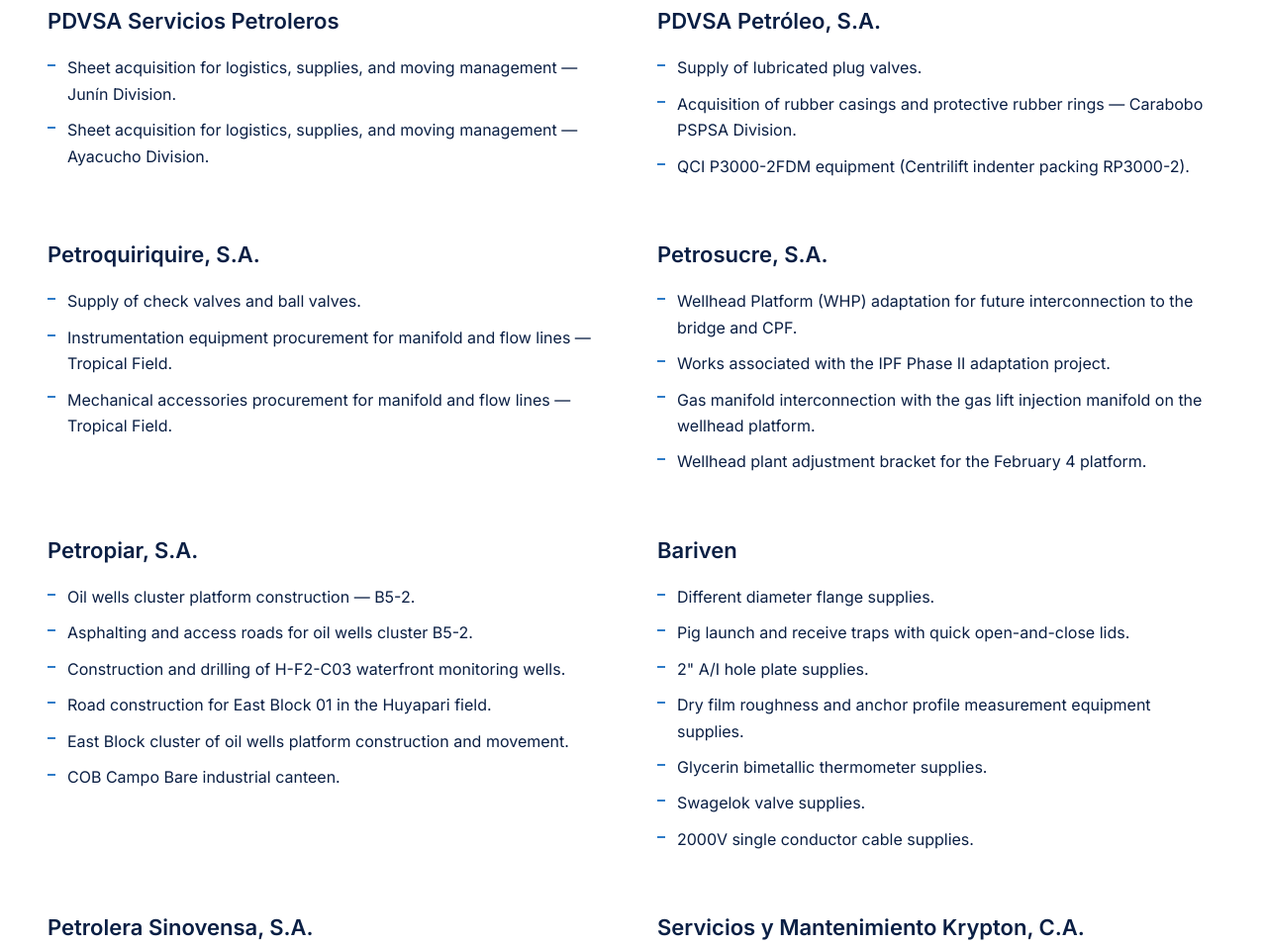
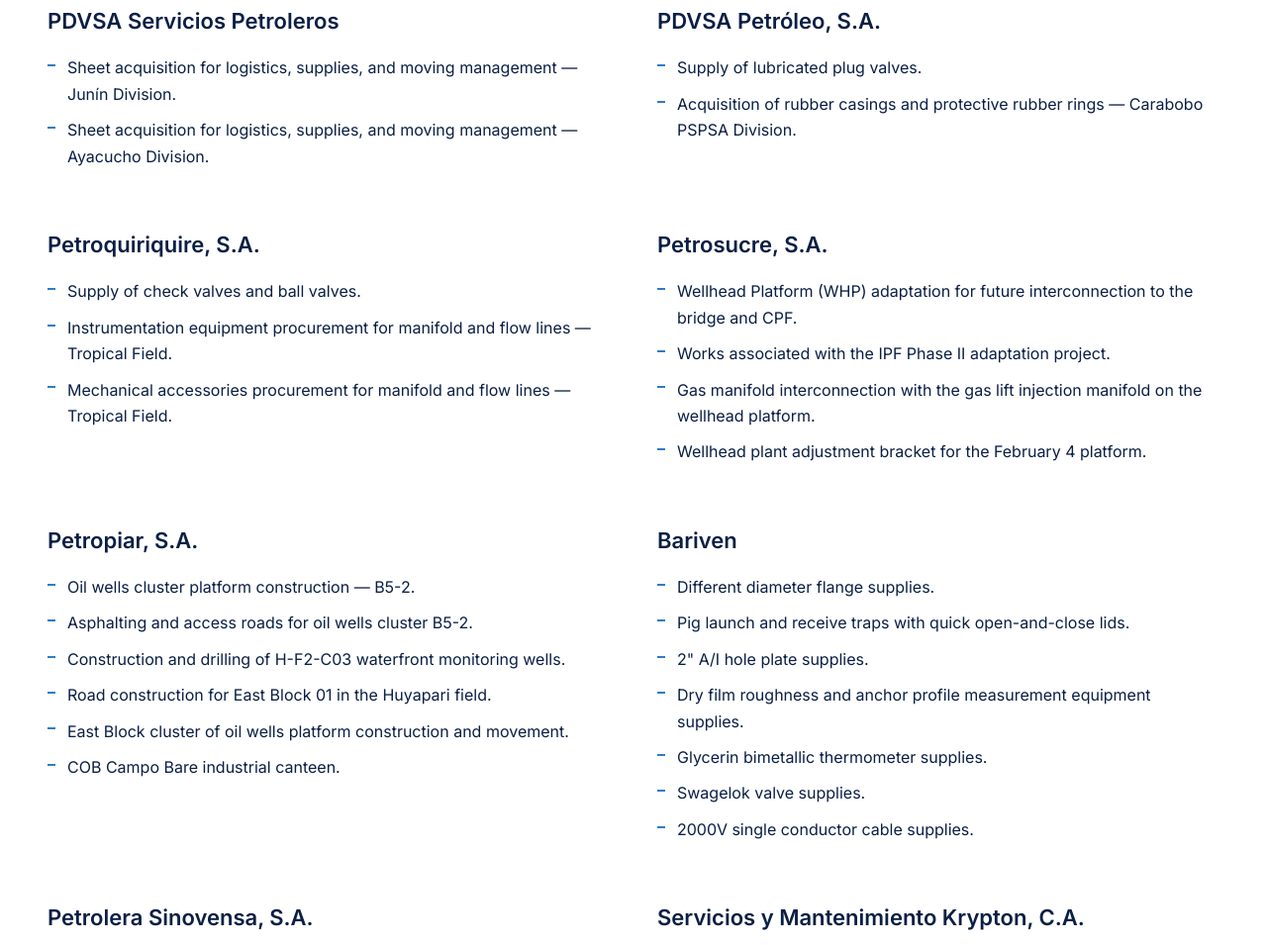
Before and after one commit to richardbr20/SUMROCA, a plain HTML site: page docs/index.html in a window 1280 px wide. Shown: the part 3599-4554 px from the top of the page at 99% size. Drawn offline with Linux system fonts and the light colour scheme.

Commit message:
chore: remove P3000 item from PDVSA Petróleo list

```diff
--- a/docs/index.html
+++ b/docs/index.html
@@ -220,7 +220,6 @@
             <ul>
               <li data-i18n="prj_pet_1">Supply of lubricated plug valves.</li>
               <li data-i18n="prj_pet_2">Acquisition of rubber casings and protective rubber rings — Carabobo PSPSA Division.</li>
-              <li data-i18n="prj_pet_3">QCI P3000-2FDM equipment (Centrilift indenter packing RP3000-2).</li>
             </ul>
           </div>
           <div class="client-card">
--- a/docs/js/i18n.js
+++ b/docs/js/i18n.js
@@ -66,7 +66,6 @@
     prj_sp_2: 'Sheet acquisition for logistics, supplies, and moving management — Ayacucho Division.',
     prj_pet_1: 'Supply of lubricated plug valves.',
     prj_pet_2: 'Acquisition of rubber casings and protective rubber rings — Carabobo PSPSA Division.',
-    prj_pet_3: 'QCI P3000-2FDM equipment (Centrilift indenter packing RP3000-2).',
     prj_pq_1: 'Supply of check valves and ball valves.',
     prj_pq_2: 'Instrumentation equipment procurement for manifold and flow lines — Tropical Field.',
     prj_pq_3: 'Mechanical accessories procurement for manifold and flow lines — Tropical Field.',
@@ -180,7 +179,6 @@
     prj_sp_2: 'Adquisición de láminas para la gerencia de logística, suministros y mudanzas — División Ayacucho.',
     prj_pet_1: 'Suministro de válvulas de tapón lubricadas.',
     prj_pet_2: 'Adquisición de revestimientos de goma y anillos protectores de goma — División Carabobo PSPSA.',
-    prj_pet_3: 'Equipo QCI P3000-2FDM (empacadura de penetrador Centrilift RP3000-2).',
     prj_pq_1: 'Suministro de válvulas de retención y válvulas de bola.',
     prj_pq_2: 'Procura de equipos de instrumentación para múltiple y líneas de flujo — Campo Tropical.',
     prj_pq_3: 'Procura de accesorios mecánicos para múltiple y líneas de flujo — Campo Tropical.',
```
